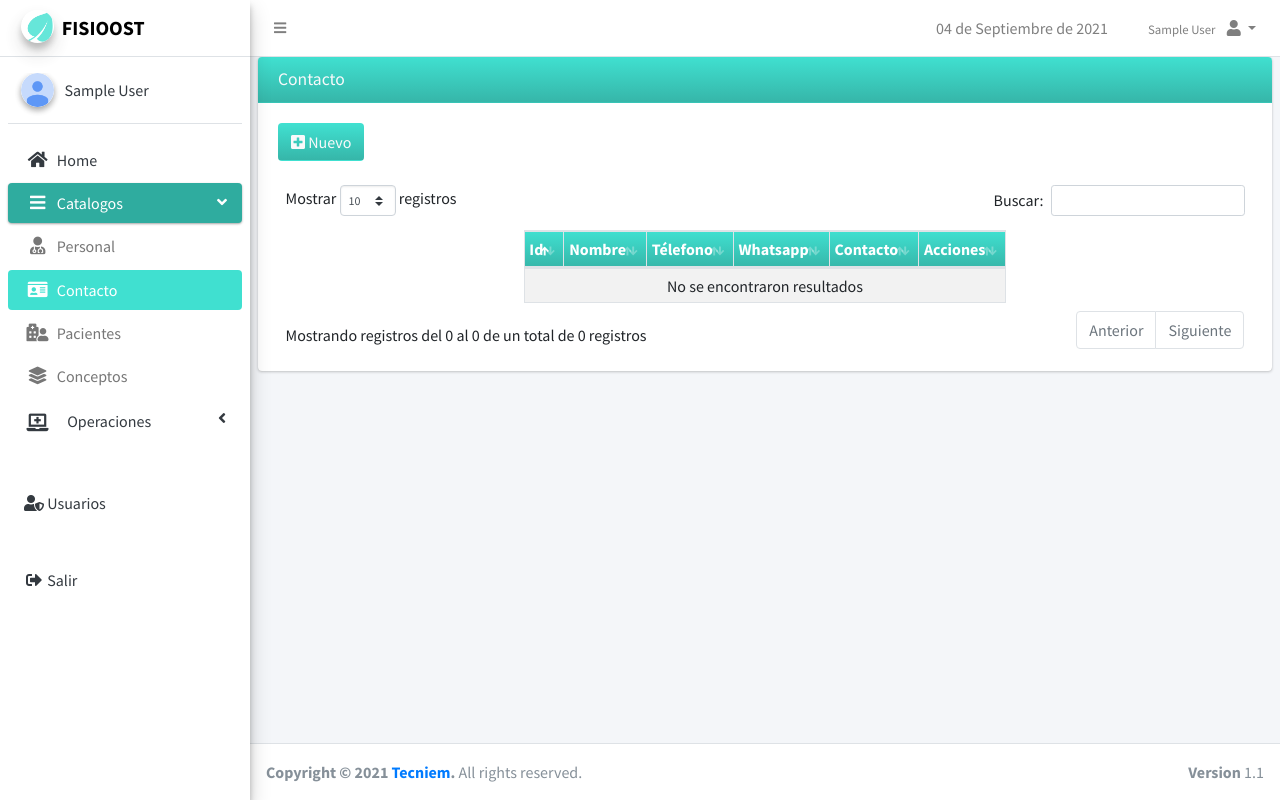
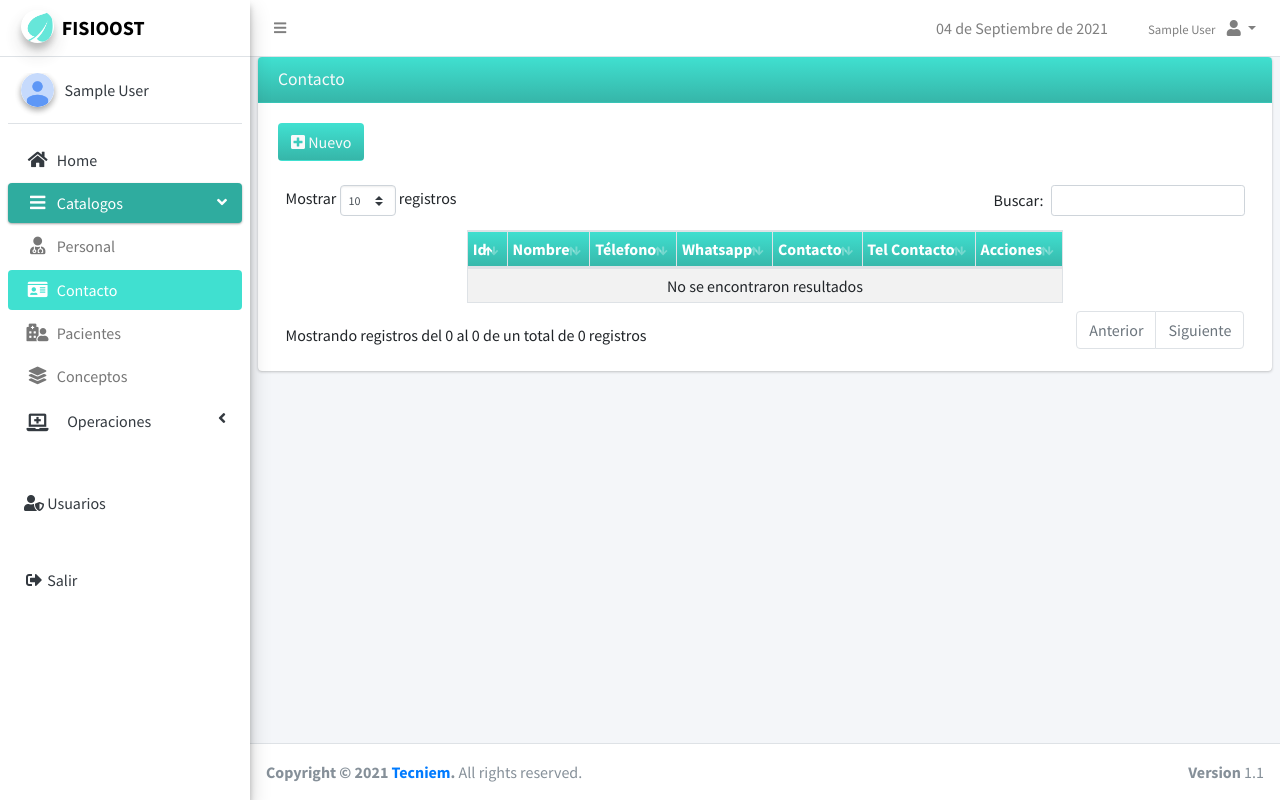
Before and after one commit to isivroag/fisioost, a PHP site: page /cntacontacto.php in a window 1280 px wide. Run offline with PHP 8.4, Linux system fonts and the light colour scheme; the visitor is signed in with stand-in values (Sample User, id 1); data that the repository does not hold is empty; some libraries are stand-ins or nearby versions.

Commit message:
ENTREGA 19AGO21

```diff
--- a/bd/dbeventosp.php
+++ b/bd/dbeventosp.php
@@ -7,7 +7,7 @@ $conexion = $objeto->connect();
 $data="";
 
 
-$consulta = "SELECT * FROM vcitap2 ORDER BY id";
+$consulta = "SELECT * FROM vcitap2 where estado <> 3 and estado <> 4 ORDER BY id";
 $resultado = $conexion->prepare($consulta);
 $resultado->execute();
 $data = $resultado->fetchAll(PDO::FETCH_ASSOC);
--- a/calendario.php
+++ b/calendario.php
@@ -11,7 +11,7 @@ include_once 'bd/conexion.php';
 $objeto = new conn();
 $conexion = $objeto->connect();
 
-$consulta = "SELECT * FROM vcitap2 order by folio_citap";
+$consulta = "SELECT * FROM vcitap2 where estado<>3 and estado<>4 order by folio_citap";
 $resultado = $conexion->prepare($consulta);
 $resultado->execute();
 $data = $resultado->fetchAll(PDO::FETCH_ASSOC);
--- a/cntacontacto.php
+++ b/cntacontacto.php
@@ -61,6 +61,7 @@ $message = "";
                       <th>Télefono</th>
                       <th>Whatsapp</th>
                       <th>Contacto</th>
+                      <th>Tel Contacto</th>
                       <th>Acciones</th>
                     </tr>
                   </thead>
@@ -74,6 +75,7 @@ $message = "";
                         <td><?php echo $dat['tel'] ?></td>
                         <td><?php echo $dat['cel'] ?></td>
                         <td><?php echo $dat['contacto'] ?></td>
+                        <td><?php echo $dat['tel_contacto'] ?></td>
 
                         <td></td>
                       </tr>
@@ -117,24 +119,31 @@ $message = "";
                   </div>
                 </div>
 
+
+
+                <div class="col-sm-6">
+                  <div class="form-group input-group-sm">
+                    <label for="tel" class="col-form-label">Teléfono:</label>
+                    <input type="text" class="form-control" name="tel" id="tel" autocomplete="off" placeholder="Teléfono">
+                  </div>
+                </div>
+
+                <div class="col-sm-6">
+                  <div class="form-group input-group-sm">
+                    <label for="cel" class="col-form-label">Whatsapp:</label>
+                    <input type="text" class="form-control" name="cel" id="cel" autocomplete="off" placeholder="Whatsapp">
+                  </div>
+                </div>
                 <div class="col-sm-6">
                   <div class="form-group input-group-sm">
                     <label for="contacto" class="col-form-label">Contacto:</label>
                     <input type="text" class="form-control" name="contacto" id="contacto" autocomplete="off" placeholder="Contacto">
                   </div>
                 </div>
-
-                <div class="col-sm-3">
+                <div class="col-sm-6">
                   <div class="form-group input-group-sm">
-                    <label for="tel" class="col-form-label">Teléfono:</label>
-                    <input type="text" class="form-control" name="tel" id="tel" autocomplete="off" placeholder="Teléfono">
-                  </div>
-                </div>
-
-                <div class="col-sm-3">
-                  <div class="form-group input-group-sm">
-                    <label for="cel" class="col-form-label">Whatsapp:</label>
-                    <input type="text" class="form-control" name="cel" id="cel" autocomplete="off" placeholder="Whatsapp">
+                    <label for="tel_contacto" class="col-form-label">Teléfono de Contacto:</label>
+                    <input type="text" class="form-control" name="tel_contacto" id="tel_contacto" autocomplete="off" placeholder="Teléfono deContacto">
                   </div>
                 </div>
 
--- a/fjs/citap.js
+++ b/fjs/citap.js
@@ -265,7 +265,7 @@ $(document).ready(function() {
                     console.log(data);
                     Swal.fire({
                         title: "Operación Exitosa",
-                        text: "Cita Guardad",
+                        text: "Cita Guardada",
                         icon: "success",
                         timer:1000,
                     });
--- a/fjs/cntapaciente.js
+++ b/fjs/cntapaciente.js
@@ -139,7 +139,7 @@ $(document).ready(function () {
 
 
 
-        if (nombre.length == 0 || cel.length == 0 || fechanac.length == 0 ) {
+        if (nombre.length == 0 || whatsapp.length == 0 || fechanac.length == 0 ) {
             Swal.fire({
                 title: 'Datos Faltantes',
                 text: "Debe ingresar todos los datos del Prospecto",
--- a/fjs/cntaprospecto.js
+++ b/fjs/cntaprospecto.js
@@ -55,12 +55,14 @@ $(document).ready(function() {
         tel = fila.find('td:eq(2)').text();
         cel = fila.find('td:eq(3)').text();
         contacto = fila.find('td:eq(4)').text();
+        tel_contacto = fila.find('td:eq(5)').text();
 
         $("#nombre").val(nombre);
 
         $("#tel").val(tel);
         $("#cel").val(cel);
         $("#contacto").val(contacto);
+        $("#tel_contacto").val(tel_contacto);
         opcion = 2; //editar
 
         $(".modal-header").css("background-color", "#007bff");
@@ -108,6 +110,7 @@ $(document).ready(function() {
         var tel = $.trim($("#tel").val());
         var cel = $.trim($("#cel").val());
         var contacto = $.trim($("#contacto").val());
+        var tel_contacto = $.trim($("#tel_contacto").val());
 
 
 
@@ -123,7 +126,7 @@ $(document).ready(function() {
                 url: "bd/crudpros.php",
                 type: "POST",
                 dataType: "json",
-                data: { nombre: nombre,  tel: tel, cel: cel, id: id, contacto: contacto, opcion: opcion },
+                data: { nombre: nombre,  tel: tel, cel: cel, id: id, contacto: contacto, tel_contacto: tel_contacto, opcion: opcion },
                 success: function(data) {
 
                     id = data[0].id_pros;
@@ -131,10 +134,11 @@ $(document).ready(function() {
                     tel = data[0].tel;
                     cel = data[0].cel;
                     contacto = data[0].contacto;
+                    tel_contacto = data[0].tel_contacto;
                     if (opcion == 1) {
-                        tablaVis.row.add([id, nombre,  tel, cel,contacto,]).draw();
+                        tablaVis.row.add([id, nombre,  tel, cel,contacto,tel_contacto,]).draw();
                     } else {
-                        tablaVis.row(fila).data([id, nombre,  tel, cel,contacto,]).draw();
+                        tablaVis.row(fila).data([id, nombre,  tel, cel,contacto,tel_contacto,]).draw();
                     }
                 }
             });
```
Also changed, not shown: bd/citasp.php (+8 -3 lines), bd/crudpros.php (+5 -4 lines).
